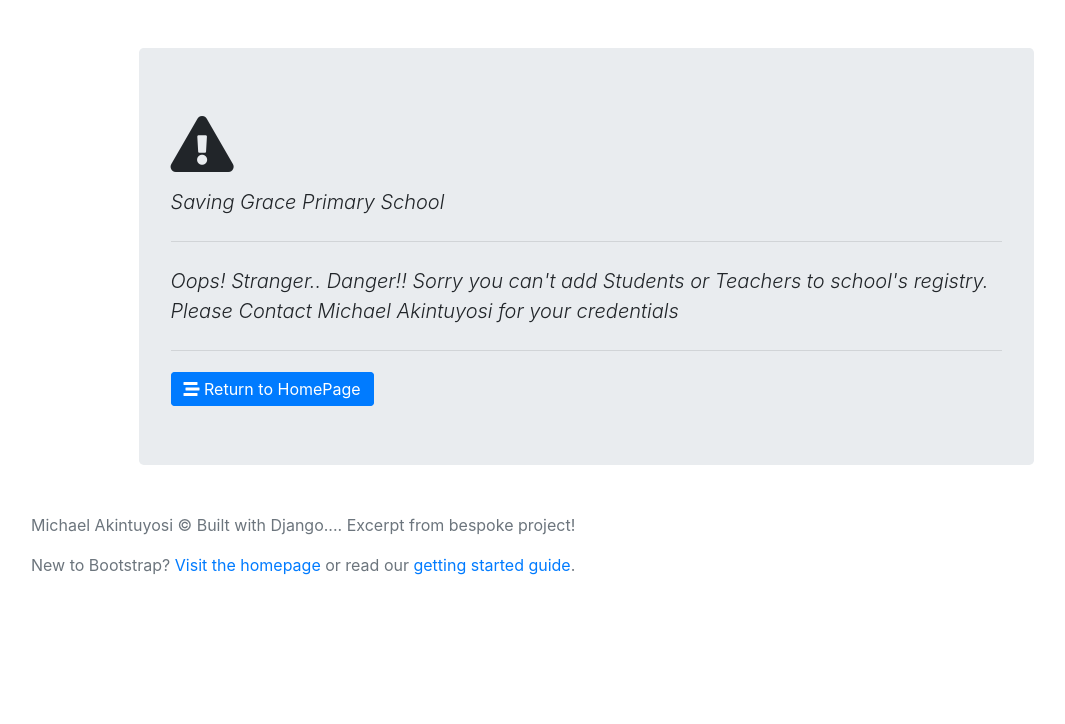
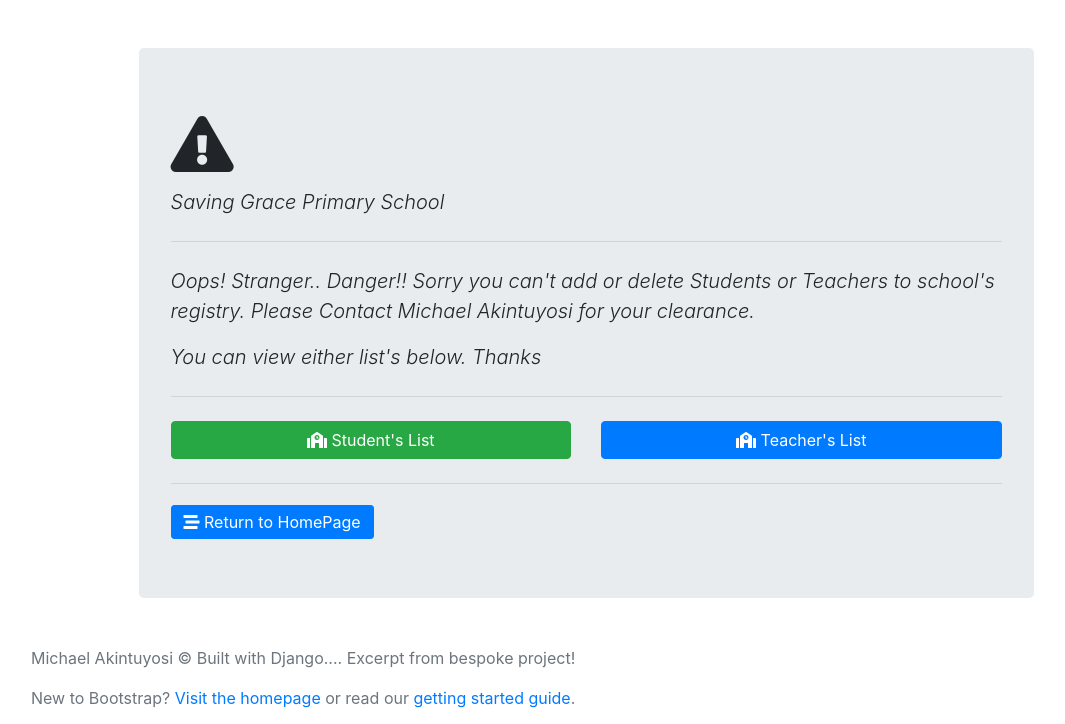
Before and after one commit to mikeypy/savingGrace_school, a Django app: page /redirect/ in a window 1280 px wide. Shown: the part 56-780 px from the top of the page, without its empty margins (54-1119 px from the left). Run offline with Django 3.2, Linux system fonts and the light colour scheme; some libraries are stand-ins or nearby versions.

```diff
--- a/employee_register/templates/employee_register/employee_list.html
+++ b/employee_register/templates/employee_register/employee_list.html
@@ -3,7 +3,7 @@
 {% block content %}
 <div class="col-md-10 offset-md-1 mt-5">
   <div class="jumbotron">
-    <h1 class="display-4">Employee List</h1>
+    <h1 class="display-4">Teacher's List</h1>
     <p class="lead font-italic">Saving Grace Primary School</p>
     <hr class="my-4">
 <table class="table table-borderless">
--- a/employee_register/templates/home.html
+++ b/employee_register/templates/home.html
@@ -4,7 +4,7 @@
 {% block content %}
 <div class="col-md-10 offset-md-1 mt-5">
   <div class="jumbotron">
-    <h1 class="display-4">Register A Student or An Employee</h1>
+    <h1 class="display-4">Register A Student or An Teacher</h1>
     <p class="lead font-italic">Saving Grace Primary School</p>
     <hr class="my-4">
     <div class="row">
--- a/employee_register/templates/redirect.html
+++ b/employee_register/templates/redirect.html
@@ -6,7 +6,19 @@
     <h1 class="display-4"><i class="fas fa-exclamation-triangle"></i></h1>
     <p class="lead font-italic">Saving Grace Primary School</p>
     <hr class="my-4">
-<p class="lead font-italic">Oops! Stranger.. Danger!! Sorry you can't add Students or Teachers to school's registry. Please Contact Michael Akintuyosi for your credentials </p>
+<p class="lead font-italic">Oops! Stranger.. Danger!! Sorry you can't add or delete Students or Teachers to school's registry. Please Contact Michael Akintuyosi for your clearance. </p>
+<p class="lead font-italic">You can view either list's below. Thanks  </p>
+<hr class="my-4">
+<div class="row">
+  <div class="col-md-6">
+    <a href="{% url 'StudentList' %}" class="btn btn-success btn-block btn-md"><i class="fas fa-school"></i> Student's List </a>
+  </div>
+  <div class="col-md-6">
+  <a href="{% url 'EmployeeList' %}" class="btn btn-primary btn-block btn-md"><i class="fas fa-school"></i>
+      Teacher's List
+    </a>
+  </div>
+</div>
 <hr class="my-4">
 
 <a href="{% url 'homepage' %}" class="btn btn-primary btn-block btn-md d-inline "><i class="fas fa-stream"></i> Return to HomePage</a>
--- a/employee_register/templates/student_register/student_list.html
+++ b/employee_register/templates/student_register/student_list.html
@@ -3,7 +3,7 @@
 {% block content %}
 <div class="col-md-10 offset-md-1 mt-5">
   <div class="jumbotron">
-    <h1 class="display-4">Student List</h1>
+    <h1 class="display-4">Student's List</h1>
     <p class="lead font-italic">Saving Grace Primary School</p>
     <hr class="my-4">
 <table class="table table-borderless">
```
